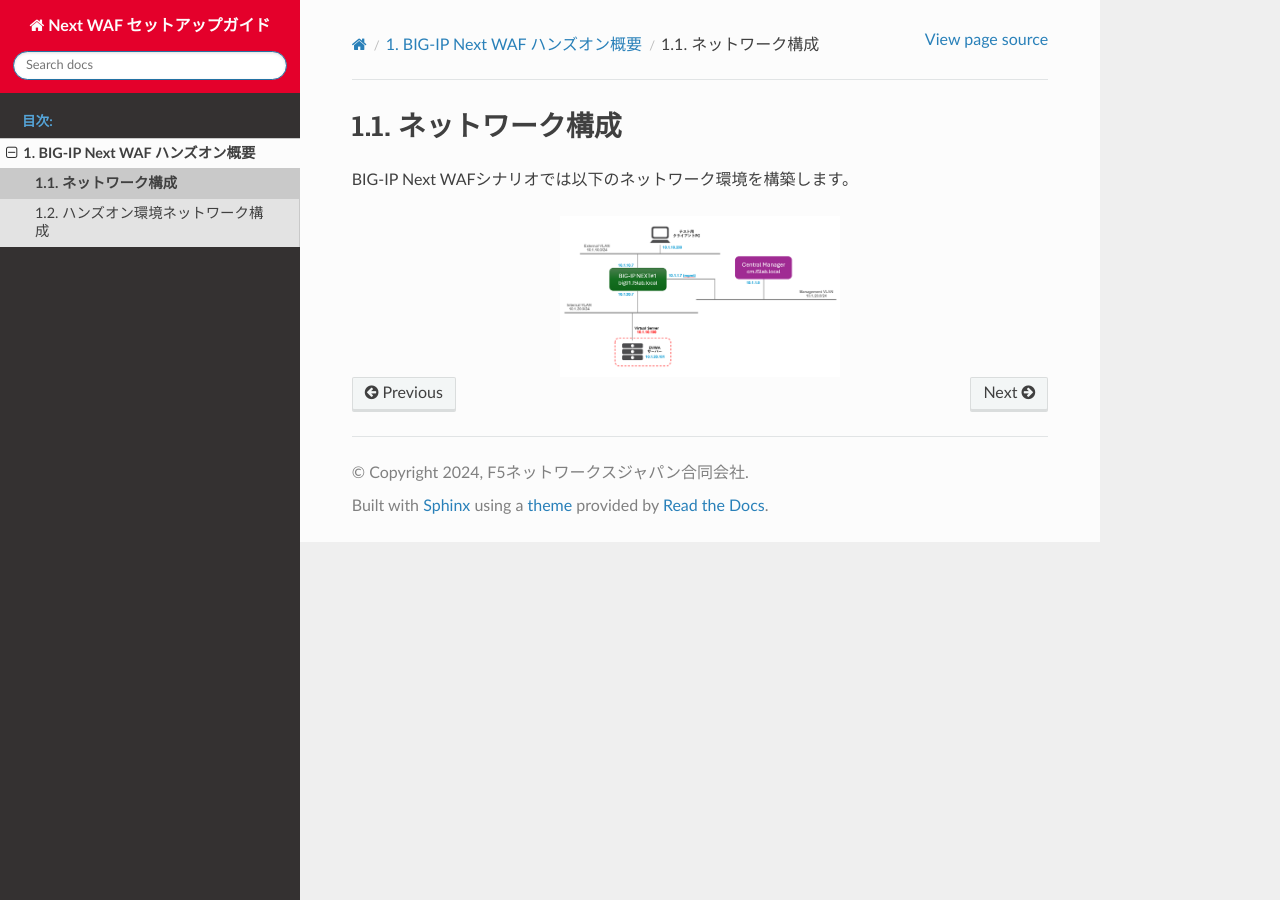
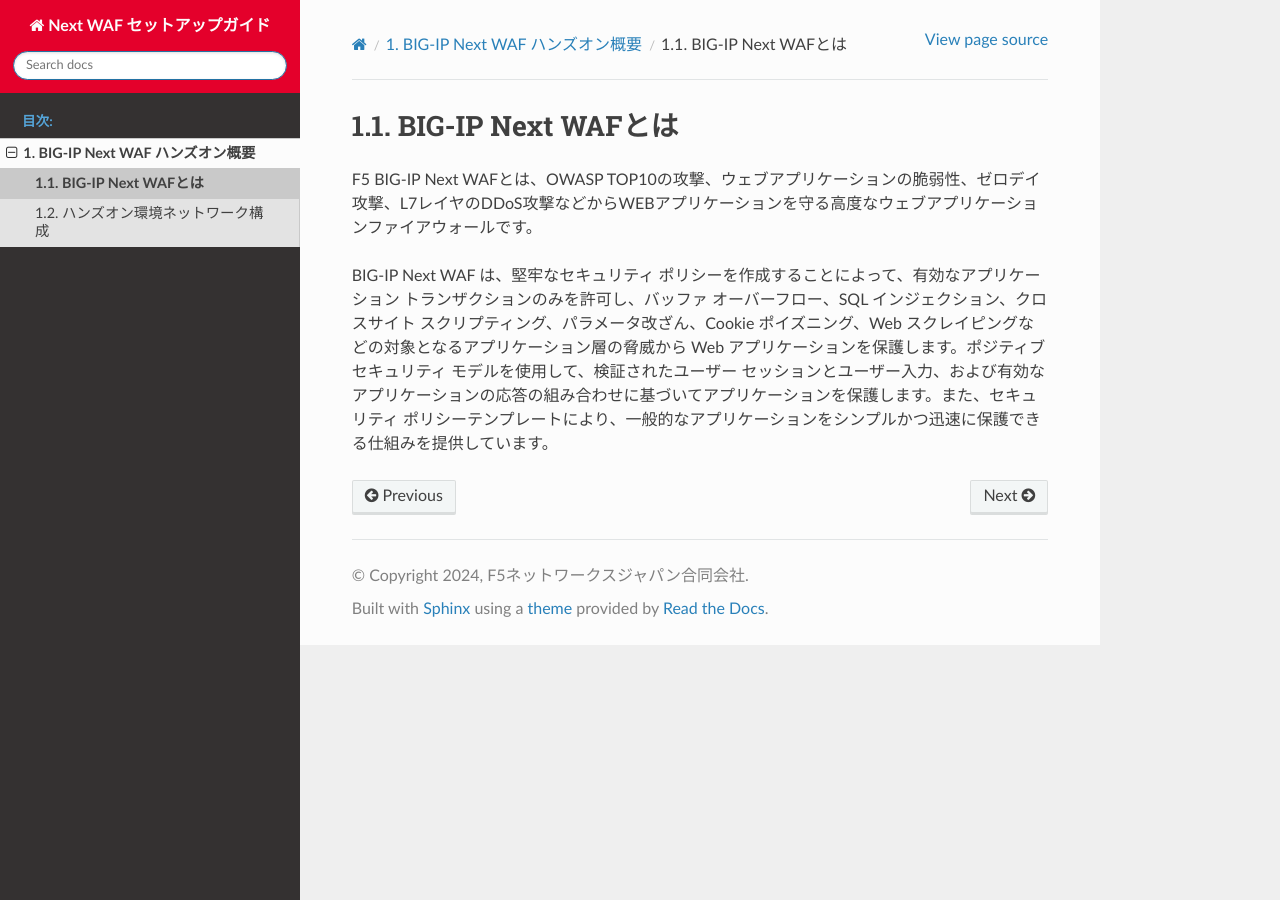
Before and after one commit to BeF5/f5j-easy-setup-next-waf, a Sphinx documentation site: the page built from docs/content01/module01/module01.rst, in a window 1280 px wide. Built offline with Sphinx 7.4.7 and the Read the Docs theme 2.0.0, drawn with Linux system fonts in a browser that asks for light colours.

Commit message:
Update module01.rst

```diff
--- a/docs/content01/module01/module01.rst
+++ b/docs/content01/module01/module01.rst
@@ -1,9 +1,6 @@
-ネットワーク構成
+BIG-IP Next WAFとは
 ======================================
 
-BIG-IP Next WAFシナリオでは以下のネットワーク環境を構築します。
+F5 BIG-IP Next WAFとは、OWASP TOP10の攻撃、ウェブアプリケーションの脆弱性、ゼロデイ攻撃、L7レイヤのDDoS攻撃などからWEBアプリケーションを守る高度なウェブアプリケーションファイアウォールです。
 
-
-.. figure:: NETWORK.png
-   :scale: 45%
-   :align: center
+BIG-IP Next WAF は、堅牢なセキュリティ ポリシーを作成することによって、有効なアプリケーション トランザクションのみを許可し、バッファ オーバーフロー、SQL インジェクション、クロスサイト スクリプティング、パラメータ改ざん、Cookie ポイズニング、Web スクレイピングなどの対象となるアプリケーション層の脅威から Web アプリケーションを保護します。ポジティブセキュリティ モデルを使用して、検証されたユーザー セッションとユーザー入力、および有効なアプリケーションの応答の組み合わせに基づいてアプリケーションを保護します。また、セキュリティ ポリシーテンプレートにより、一般的なアプリケーションをシンプルかつ迅速に保護できる仕組みを提供しています。
```
